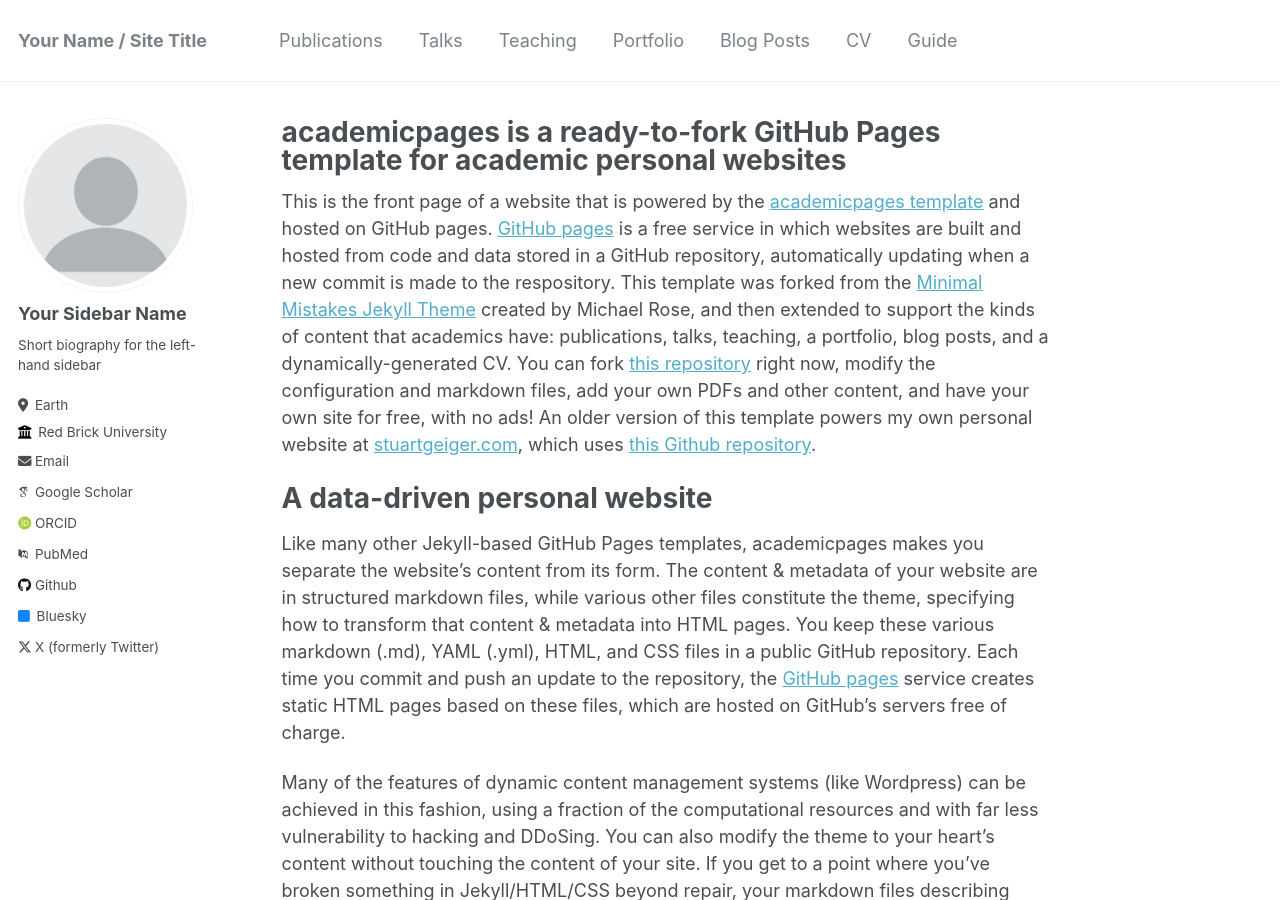
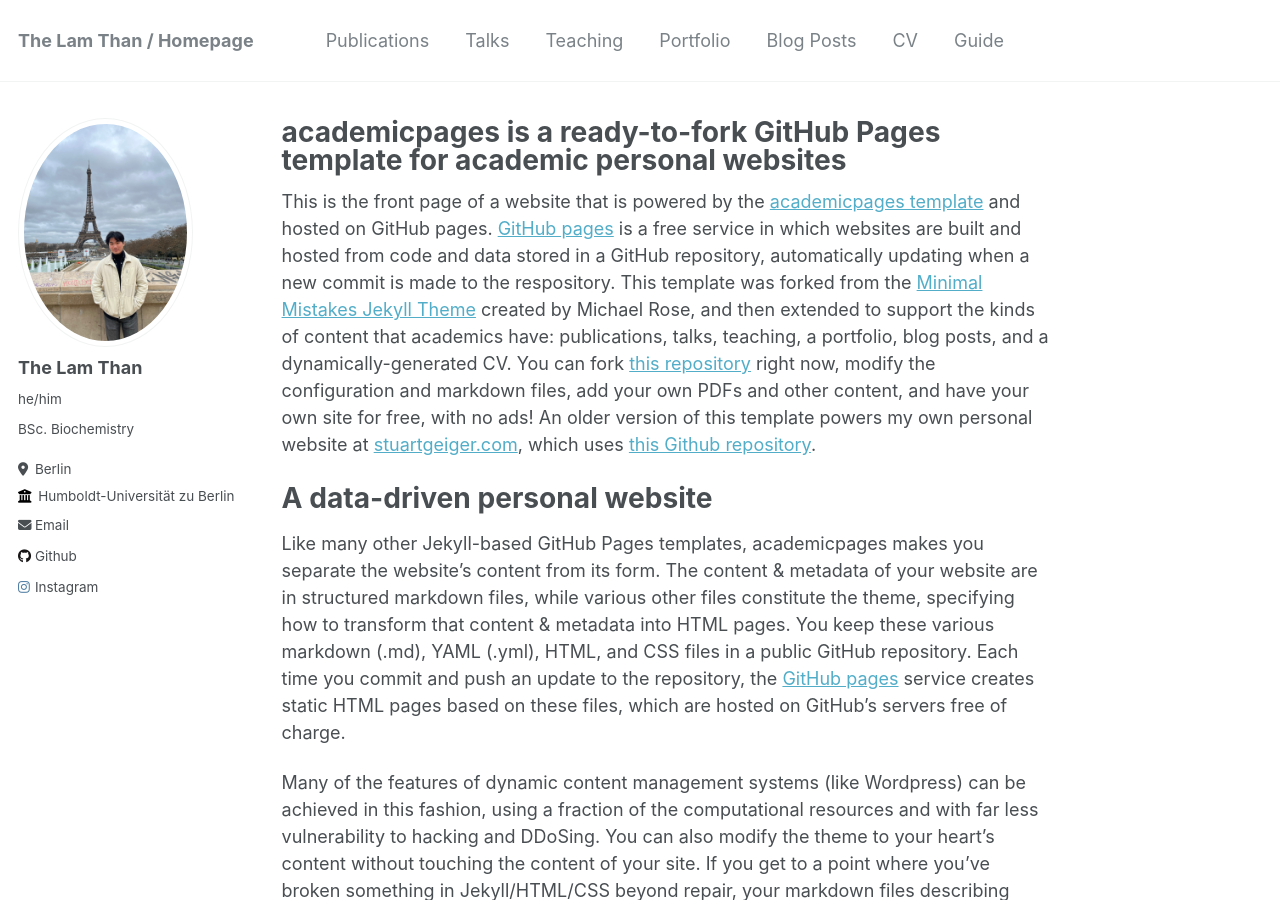
Before and after one commit to tlamt02/tlamt02.github.io, a Jekyll site: the page built from _pages/about.md, in a window 1280 px wide and 900 px high. Built offline with Jekyll 4.4.1, drawn with Linux system fonts in a browser that asks for light colours; some web fonts are replaced; some of the changed text lies outside the part shown.

Commit message:
updated profile avatar

```diff
--- a/_config.yml
+++ b/_config.yml
@@ -8,11 +8,11 @@
 
 # Basic Site Settings
 locale                   : "en-US"
-title                    : "Your Name / Site Title"
+title                    : "The Lam Than / Homepage"
 title_separator          : "-"
-name                     : &name "Your Name"
-description              : &description "personal description"
-url                      : https://academicpages.github.io # the base hostname & protocol for your site e.g. "https://mmistakes.github.io"
+name                     : &name "tlamt02"
+description              : &description "BSc. Biochemistry from University of Cologne"
+url                      : https://tlamt02.github.io # the base hostname & protocol for your site e.g. "https://mmistakes.github.io"
 baseurl                  : "" # the subpath of your site, e.g. "/blog"
 repository               : "academicpages/academicpages.github.io"
 
@@ -21,40 +21,40 @@
 #               Additional customization can be done by editing /_includes/author-profile.html
 author:
   # Biographic information
-  avatar           : "profile.png"
-  name             : "Your Sidebar Name"
-  pronouns         : # example: "she/her"
-  bio              : "Short biography for the left-hand sidebar"
-  location         : "Earth"
-  employer         : "Red Brick University"
+  avatar           : "profile.jpeg"
+  name             : "The Lam Than"
+  pronouns         : "he/him"
+  bio              : "BSc. Biochemistry"
+  location         : "Berlin"
+  employer         : "Humboldt-Universität zu Berlin "
   uri              : # URL
-  email            : "none@example.org"
+  email            : "thelam.than.1402@gmail.com"
 
   # Academic websites
   arxiv            : # URL - Update with the correct link to your profile
-  googlescholar    : "https://scholar.google.com/citations?user=PS_CX0AAAAAJ"
+  googlescholar    : #"https://scholar.google.com/citations?user=PS_CX0AAAAAJ"
   impactstory      : # URL
-  orcid            : "http://orcid.org/yourorcidurl"
-  pubmed           : "https://www.ncbi.nlm.nih.gov/pubmed/?term=john+snow"
+  orcid            : #"http://orcid.org/yourorcidurl"
+  pubmed           : #"https://www.ncbi.nlm.nih.gov/pubmed/?term=john+snow"
   researchgate     : # URL
 
   # Repositories and software development
   bitbucket        : # Username - Update with your username on the site
   codepen          : # Username
   dribbble         : # Username
-  github           : "academicpages"
+  github           : "tlamt02"
   kaggle           : # Username
   stackoverflow    : # User number or user number and name (i.e., use "1" or "1/jeff-atwood")
 
   # Social media
-  bluesky          : "bsky.app" # Replace this with you Bluesky username
+  bluesky          : #"bsky.app" # Replace this with you Bluesky username
   facebook         : # Username
   flickr           : # Username
   foursquare       : # Username
   goodreads        : # Username
   google_plus      : # Username
   keybase          : # Username
-  instagram        : # Username
+  instagram        : "lamtthn02"
   lastfm           : # Username
   linkedin         : # Username
   mastodon         : # URL
@@ -64,7 +64,7 @@
   steam            : # Username
   telegram         : # URL
   tumblr           : # Username
-  twitter          : "UniofOxford"  # Replace this with your X / Twitter handle
+  twitter          : #"UniofOxford"  # Replace this with your X / Twitter handle
   vine             : # Username
   weibo            : # Username
   wikipedia        : # Username
```
Also changed, not shown: images/profile.JPEG (added), images/profile.png (deleted).
